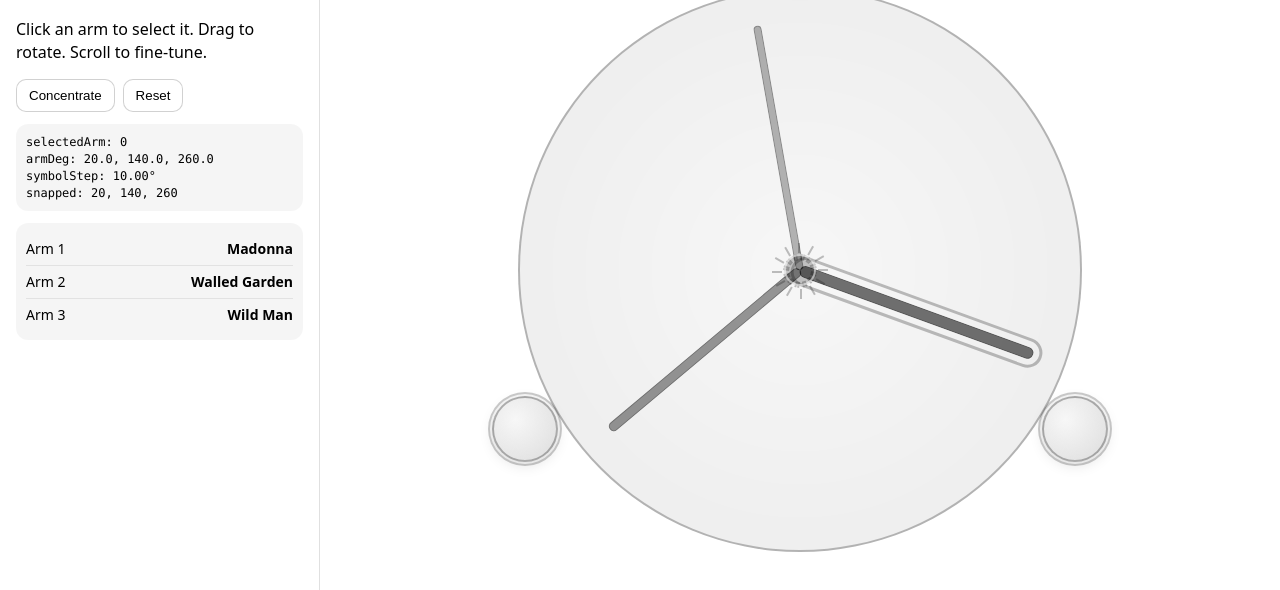
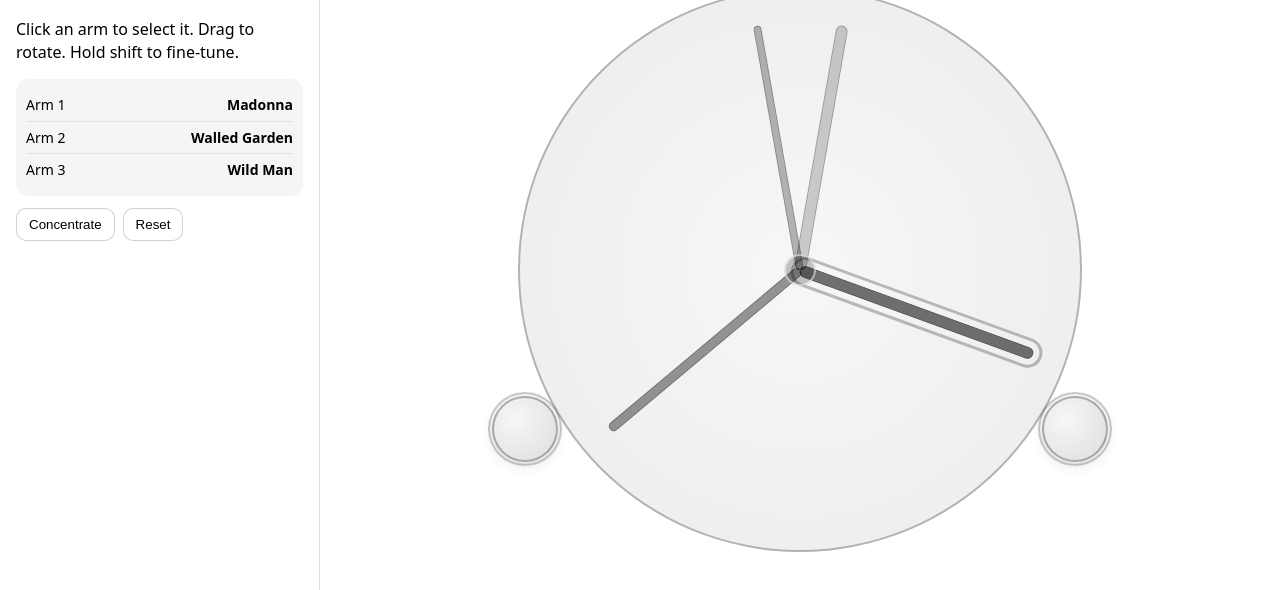
Before and after one commit to jerler/alethiometer, a website built with Vite: page index.html in a window 1280 px wide. Shown: the part 130-720 px from the top of the page. Built offline with nearby package versions, Linux system fonts and the light colour scheme.

Commit message:
Added 4th arm with idle animation

```diff
--- a/index.html
+++ b/index.html
@@ -2,20 +2,18 @@
   <div id="app">
     <div class="panel">
       <h1>Alethiometer Prototype</h1>
-      <p>Click an arm to select it. Drag to rotate. Scroll to fine-tune.</p>
+      <p>Click an arm to select it. Drag to rotate. Hold shift to fine-tune.</p>
+
+      <div class="symbols" id="symbols"></div>
 
       <div class="buttons">
         <button id="concentrate">Concentrate</button>
         <button id="reset">Reset</button>
       </div>
-
-      <div class="readout" id="readout"></div>
-      <div class="symbols" id="symbols"></div>
     </div>
 
     <div class="stage">
       <div id="face" class="face" aria-label="Alethiometer face">
-        <div class="tick-ring" id="tickRing"></div>
 
         <div class="dial dial-0" data-arm="0" aria-label="Dial 1"></div>
         <div class="dial dial-1" data-arm="1" aria-label="Dial 2"></div>
@@ -24,6 +22,7 @@
         <div class="arm arm-0" data-arm="0"></div>
         <div class="arm arm-1" data-arm="1"></div>
         <div class="arm arm-2" data-arm="2"></div>
+        <div class="arm arm-3" data-arm="3"></div>
 
         <div class="hub"></div>
       </div>
--- a/src/main.js
+++ b/src/main.js
@@ -1,34 +1,42 @@
 import './style.css'
 import { symbolForArmDeg } from './constants.js'
 
-
 const faceEl = document.getElementById('face')
 const arms = Array.from(document.querySelectorAll('.arm'))
-const readoutEl = document.getElementById('readout')
 const symbolsEl = document.getElementById('symbols')
 const concentrateBtn = document.getElementById('concentrate')
 const resetBtn = document.getElementById('reset')
-const tickRing = document.getElementById('tickRing')
 const dials = Array.from(document.querySelectorAll('.dial'))
 
 const DIAL_SENSITIVITY = 0.75 // degrees per pixel
 const WHEEL_SENSITIVITY = 0.08  // degrees per wheel deltaY unit
 const WHEEL_SENSITIVITY_FINE = 0.015 // with Shift
+const ANSWER_ARM_IDX = 3;
 
 
 // ---- State ----
 const state = {
   selectedArm: 0,
   // degrees, 0 = pointing right, 90 = down (because CSS rotate is clockwise)
-  armDeg: [20, 140, 260],
+  armDeg: [20, 140, 260, 320],
   draggingArm: null,
-  symbolCount: 36, // pretend there are 36 symbols around the face
+  symbolCount: 36,
   draggingDial: null,
   draggingDialPointerId: null,
   dragStartY: 0,
   dragStartX: 0,
   dragStartDeg: 0
 }
+
+const idleArm = {
+  // degrees per second (signed)
+  velocity: 30, // current velocity
+  targetVel: -12, // where we're drifting toward
+  nextChangeAt: 0, // timestamp (ms) when we pick a new target
+}
+
+let lastIdleTime = performance.now();
+
 
 // ---- Helpers ----
 function normalizeDeg(d) {
@@ -44,7 +52,7 @@ function snapToSymbol(d) {
 
 function setSelectedArm(idx) {
   state.selectedArm = idx
-  arms.forEach((el, i) => el.classList.toggle('selected', i === idx))
+  arms.slice(0,3).forEach((el, i) => el.classList.toggle('selected', i === idx))
   dials.forEach((el, i) => el.classList.toggle('selected', i === idx))
   render()
 }
@@ -52,6 +60,39 @@ function setSelectedArm(idx) {
 function getFaceCenter() {
   const r = faceEl.getBoundingClientRect()
   return { cx: r.left + r.width / 2, cy: r.top + r.height / 2 }
+}
+
+function rand(min, max) {
+  return min + Math.random() * (max - min);
+}
+
+function pickNewIdleTarget(now) {
+  const dir = Math.random() < 0.55 ? -1 : 1
+  const speed = Math.random() < 0.15 ? rand(18, 45) : rand(9, 16)
+  idleArm.targetVel = dir * speed;
+  idleArm.nextChangeAt = now + rand(900, 2600); // how long before changing its mind again
+}
+
+function stepIdle(dt) {
+  // smoothly drift vel toward targetVel (critically damped-ish)
+  const chase = 2.2 // higher = responds faster to target
+  idleArm.velocity += (idleArm.targetVel - idleArm.velocity) * (1 - Math.exp(-chase * dt))
+  state.armDeg[ANSWER_ARM_IDX] = normalizeDeg(state.armDeg[ANSWER_ARM_IDX] + idleArm.velocity * dt)
+}
+
+function renderArm(idx) {
+  arms[idx].style.transform = `translate(0, -50%) rotate(${normalizeDeg(state.armDeg[idx])}deg)`
+}
+
+function idleLoop(now) {
+  const dt = Math.min(0.05, (now - lastIdleTime) / 1000);
+  lastIdleTime = now;
+
+  if (now >= idleArm.nextChangeAt) pickNewIdleTarget(now);
+
+  stepIdle(dt)
+  renderArm(ANSWER_ARM_IDX) // only update the idle arm specifically
+  requestAnimationFrame(idleLoop)
 }
 
 function shortestDiffDeg(from, to) {
@@ -86,7 +127,7 @@ function snapArm(idx) {
 }
 
 // wheel snap timers (one per arm)
-const wheelSnapTimers = [null, null, null]
+const wheelSnapTimers = Array(3).fill(null);
 function scheduleWheelSnap(idx, delayMs = 120) {
   if (wheelSnapTimers[idx]) clearTimeout(wheelSnapTimers[idx])
   wheelSnapTimers[idx] = setTimeout(() => snapArm(idx), delayMs)
@@ -111,17 +152,11 @@ function render() {
     arms[i].style.transform = `translate(0, -50%) rotate(${state.armDeg[i]}deg)`
   }
 
-  const step = 360 / state.symbolCount
-  readoutEl.textContent =
-    `selectedArm: ${state.selectedArm}\n` +
-    `armDeg: ${state.armDeg.map(d => d.toFixed(1)).join(', ')}\n` +
-    `symbolStep: ${step.toFixed(2)}°\n` +
-    `snapped: ${state.armDeg.map(snapToSymbol).join(', ')}`
-
   const symbols = state.armDeg.map(symbolForArmDeg)
 
   symbolsEl.innerHTML = symbols
     .map((s, i) => {
+      if (i===3) return;
       const label = `Arm ${i + 1}`
       return `
         <div class="symbol-row">
@@ -134,33 +169,10 @@ function render() {
 
 }
 
-// ---- Tick marks (purely visual) ----
-function buildTicks() {
-  const N = state.symbolCount
-  const host = document.createElement('div')
-  host.style.position = 'absolute'
-  host.style.inset = '0'
-  host.style.borderRadius = '50%'
-
-  for (let i = 0; i < N; i++) {
-    const tick = document.createElement('div')
-    tick.style.position = 'absolute'
-    tick.style.left = '50%'
-    tick.style.top = '50%'
-    tick.style.width = i % 3 === 0 ? '10px' : '6px'
-    tick.style.height = '2px'
-    tick.style.transformOrigin = '0% 50%'
-    tick.style.transform = `rotate(${(i * 360) / N}deg) translate(0, -50%) translate(180%, 0)`
-    tick.style.background = 'rgba(0,0,0,0.35)'
-    host.appendChild(tick)
-  }
-  tickRing.appendChild(host)
-}
-
 // ---- Interactions ----
 
 // click an arm to select
-arms.forEach((armEl, idx) => {
+arms.slice(0,3).forEach((armEl, idx) => {
   armEl.addEventListener('pointerdown', (e) => {
     e.preventDefault()
     setSelectedArm(idx)
@@ -301,11 +313,12 @@ concentrateBtn.addEventListener('click', () => {
 
 resetBtn.addEventListener('click', () => {
   setSelectedArm(0);
-  animateToTargets([20, 140, 260], 500)
-  render()
+  animateToTargets([20, 140, 260], 500);
 })
 
 // ---- init ----
-buildTicks()
 setSelectedArm(0)
 render()
+
+pickNewIdleTarget(performance.now())
+requestAnimationFrame(idleLoop)
--- a/src/style.css
+++ b/src/style.css
@@ -37,15 +37,6 @@ button:hover {
   background: rgba(0, 0, 0, 0.04);
 }
 
-.readout {
-  font-family: ui-monospace, SFMono-Regular, Menlo, Monaco, Consolas, monospace;
-  font-size: 12px;
-  padding: 10px;
-  border-radius: 12px;
-  background: rgba(0, 0, 0, 0.04);
-  white-space: pre;
-}
-
 .stage {
   display: grid;
   place-items: center;
@@ -69,13 +60,6 @@ button:hover {
   background: radial-gradient(circle at 50% 50%, rgba(0,0,0,0.03), rgba(0,0,0,0.08));
   user-select: none;
   touch-action: none; /* important for pointer dragging on mobile */
-}
-
-.tick-ring {
-  position: absolute;
-  inset: 6%;
-  border-radius: 50%;
-  opacity: 0.7;
 }
 
 .hub {
@@ -110,6 +94,12 @@ button:hover {
 .arm-0 { background: rgba(0, 0, 0, 0.55); }
 .arm-1 { background: rgba(0, 0, 0, 0.40); height: 8px; }
 .arm-2 { background: rgba(0, 0, 0, 0.28); height: 6px; }
+.arm-3 {
+  background: rgba(0, 0, 0, 0.18);
+  height: 10px;
+  cursor: default;
+  pointer-events: none;
+}
 
 .arm.selected {
   outline: 3px solid rgba(0, 0, 0, 0.25);
```
